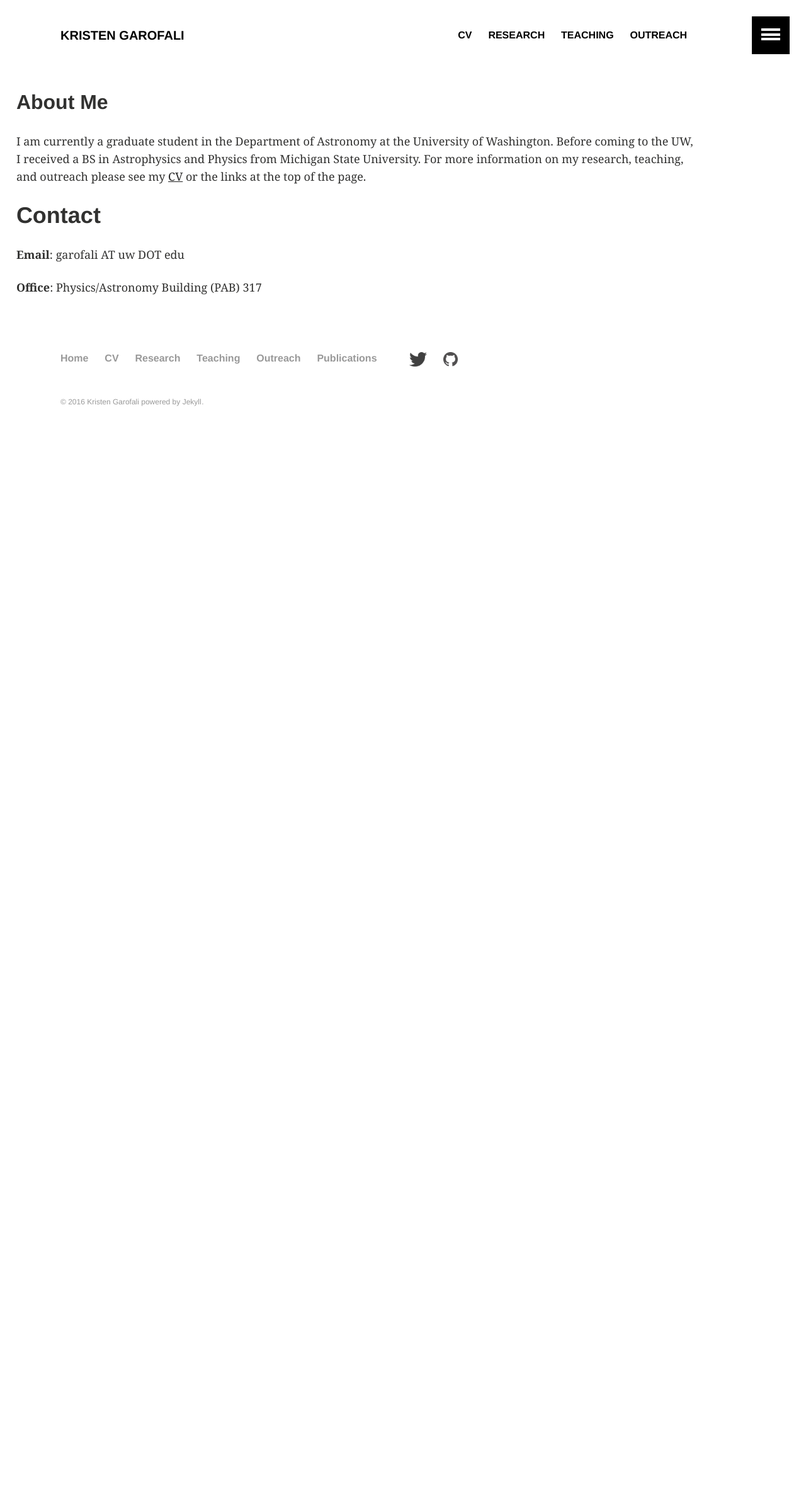
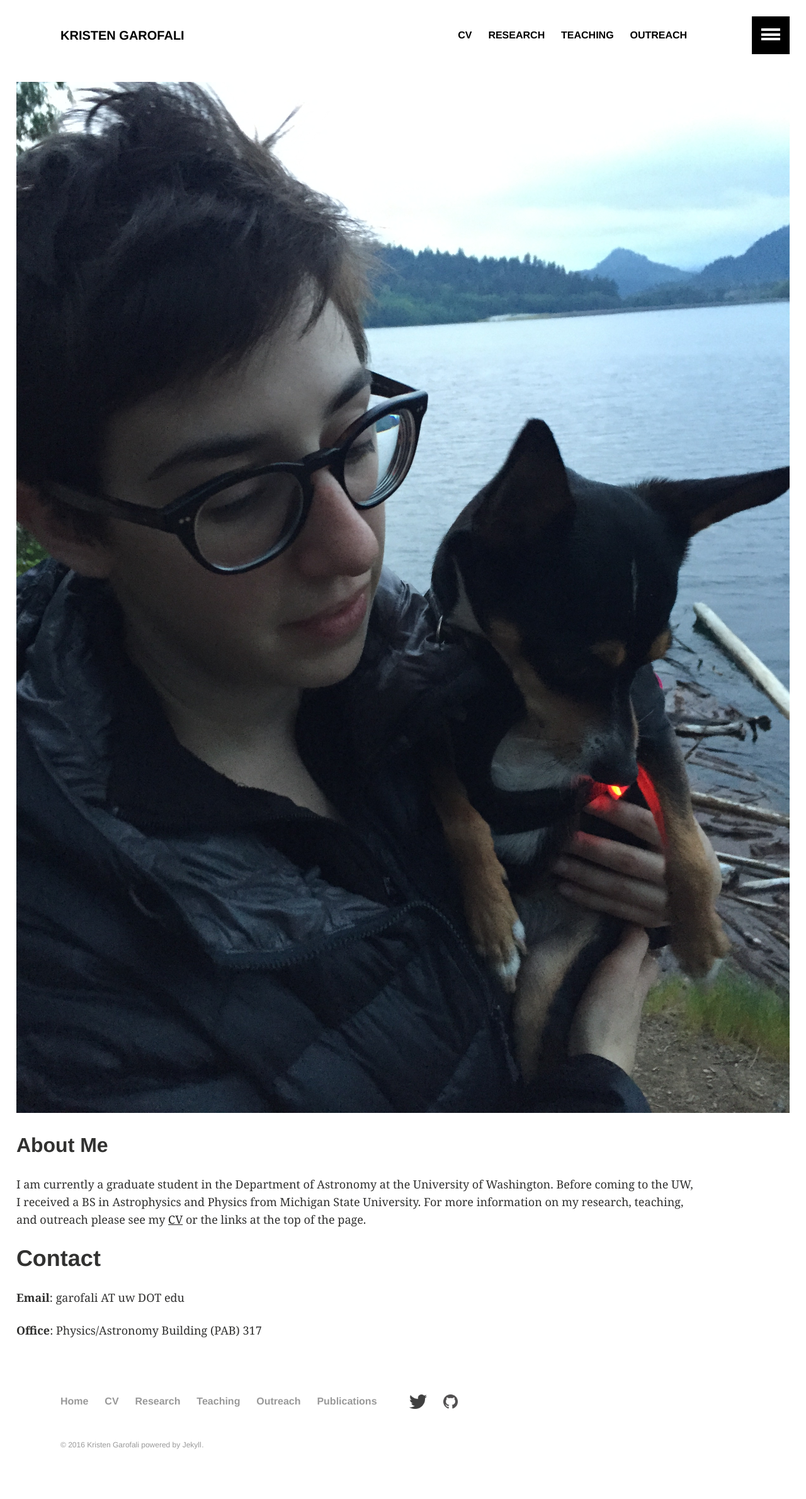
Before and after one commit to kgarofali/kgarofali.github.io, a Jekyll site: the page built from index.md, in a window 1280 px wide. Shown: the whole page at 63% size. Built offline with Jekyll 4.4.1, drawn with Linux system fonts in a browser that asks for light colours; before the commit the page ends 900 px from its top, so only the background shows below that.

Commit message:
new photo

```diff
--- a/index.md
+++ b/index.md
@@ -3,6 +3,8 @@ layout: default
 
 ---
 
+
+![](../images/melando.png)
 
 ##About Me
 <p style='text-align: left; padding-right: 150px'>
```
Also changed, not shown: images/melando.jpg (added).
